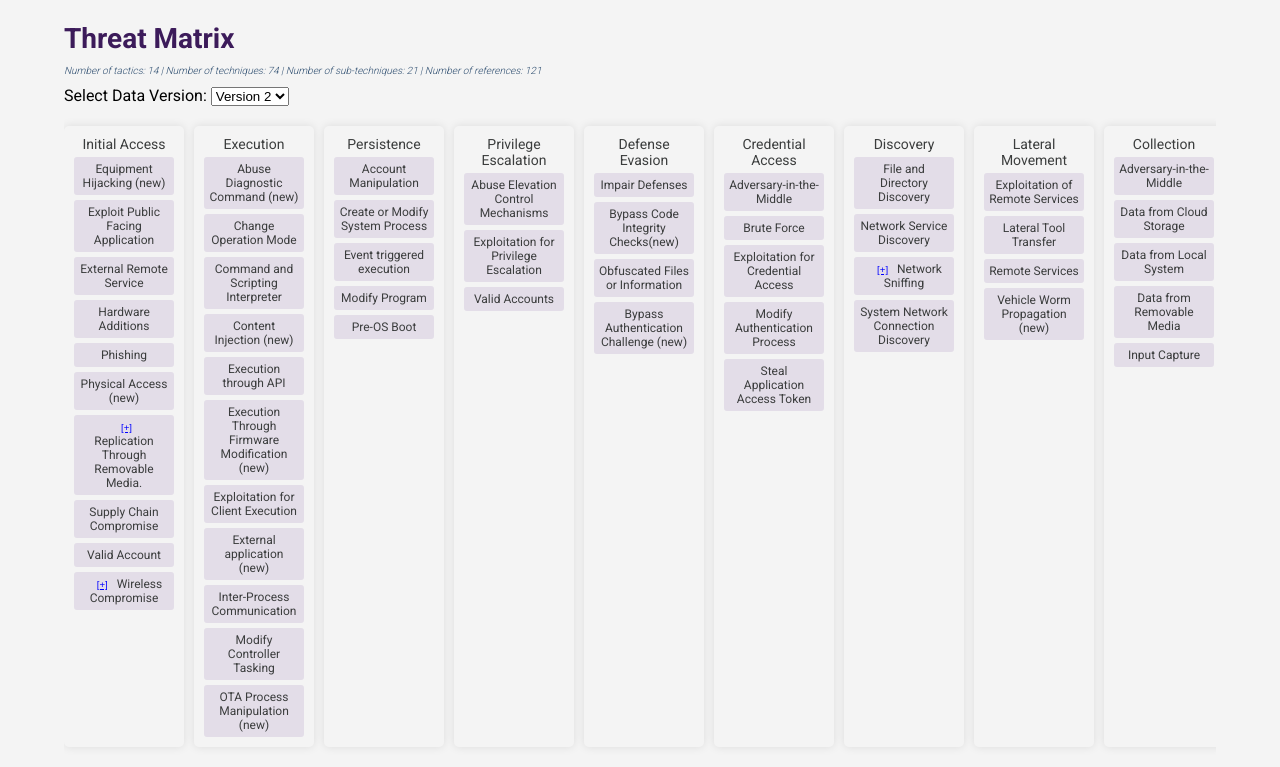
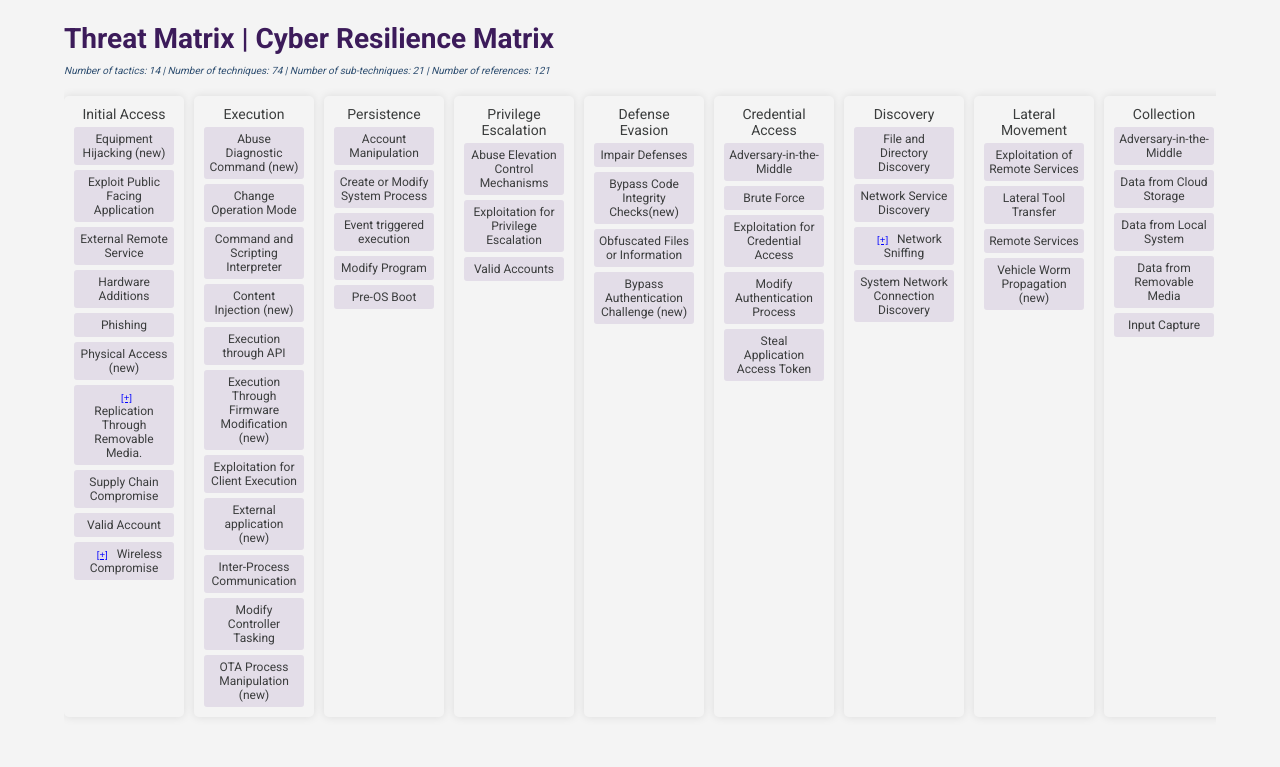
Before and after one commit to ziz0301/AVThreatMatrix, a plain HTML site: page index.html in a window 1280 px wide. Shown: the part 69-836 px from the top of the page. After the commit the page ends 806 px from the top, so only its background shows below. Drawn offline with Linux system fonts and the light colour scheme.

Commit message:
Update index.html

```diff
--- a/index.html
+++ b/index.html
@@ -16,23 +16,33 @@
                 <li><a href="index.html">Matrix</a></li>
                 <li><a href="tactics.html">Tactics</a></li>
                 <li><a href="techniques.html">Techniques</a></li>
+				<li><a href="mitigations.html">Mitigations</a></li>
                 <li><a href="references.html">References</a></li>
             </ul>
         </nav>
     </header>
 
-    <div class="container">
-        <section id="matrix">
-            <h2>Threat Matrix</h2>
-			<p id="matrix-stats" class="section-info"></p>
-			<label for="data-version">Select Data Version:</label>
-			<select id="data-version">
-				<option value="data_v2.json">Version 2</option>
-				<option value="data_v1.json">Version 1</option>
-			</select>
-            <div id="matrix-container"></div>
-        </section>
-    </div>
+   <div class="container">
+    <section id="matrix">
+        <h2>
+            <span class="matrix-toggle selected" id="threat-matrix-tab" onclick="showMatrix('threat')">Threat Matrix</span> |
+            <span class="matrix-toggle" id="resilience-matrix-tab" onclick="showMatrix('resilience')">Cyber Resilience Matrix</span>
+        </h2>
+
+        <div id="matrix-stats" class="section-info">
+            <p id="stats-threat" class="matrix-stats-block"></p>
+            <p id="stats-nist" class="matrix-stats-block" style="display: none;"></p>
+        </div>
+
+		<!-- For Threat Matrix -->
+        <div id="matrix-container"></div>
+
+        <!-- Two separate containers -->
+        <div id="resilience-matrix-container"></div>
+        <h2 id="effects-heading" style="margin-top: 50px; display: none;">NIST Potential Effects on Adversary</h2>
+        <div id="effects-matrix-container""></div>
+    </section>
+</div>
 
     <div id="popup" class="popup">
         <div class="popup-content">
```
